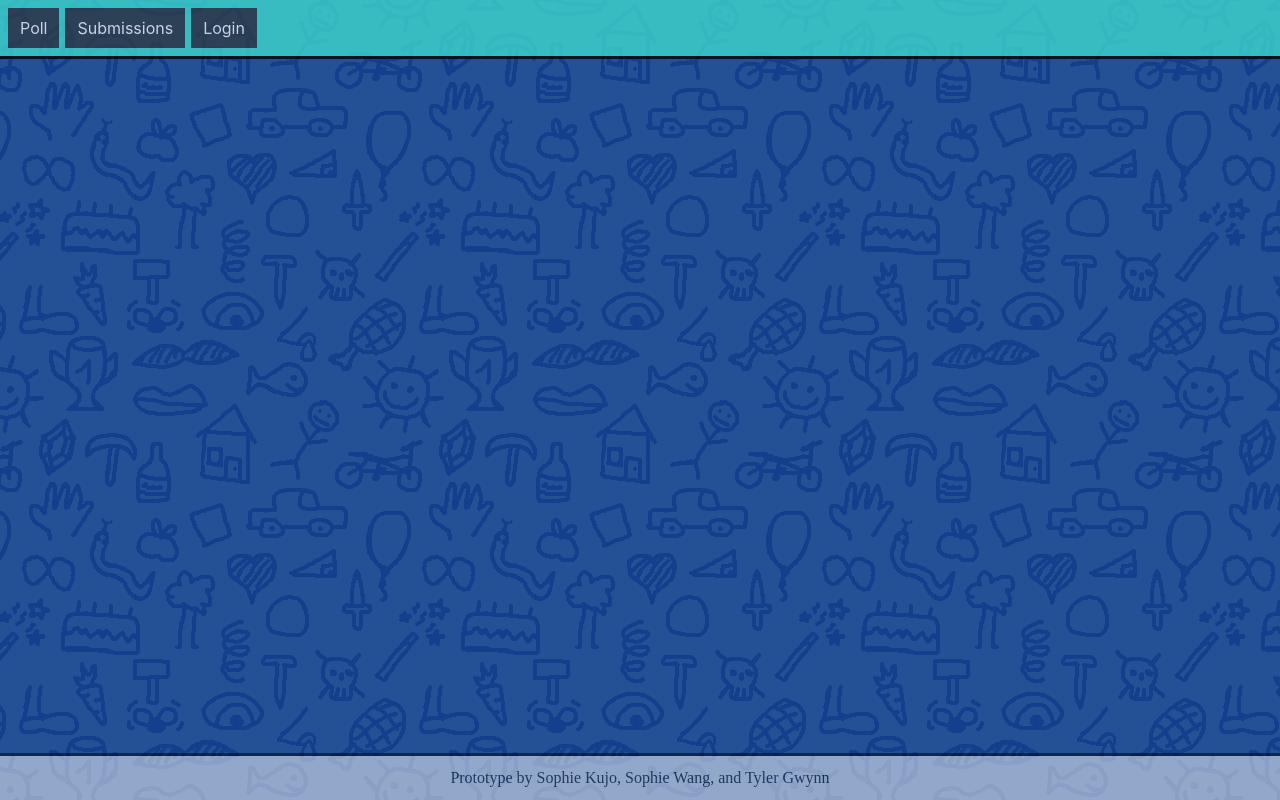
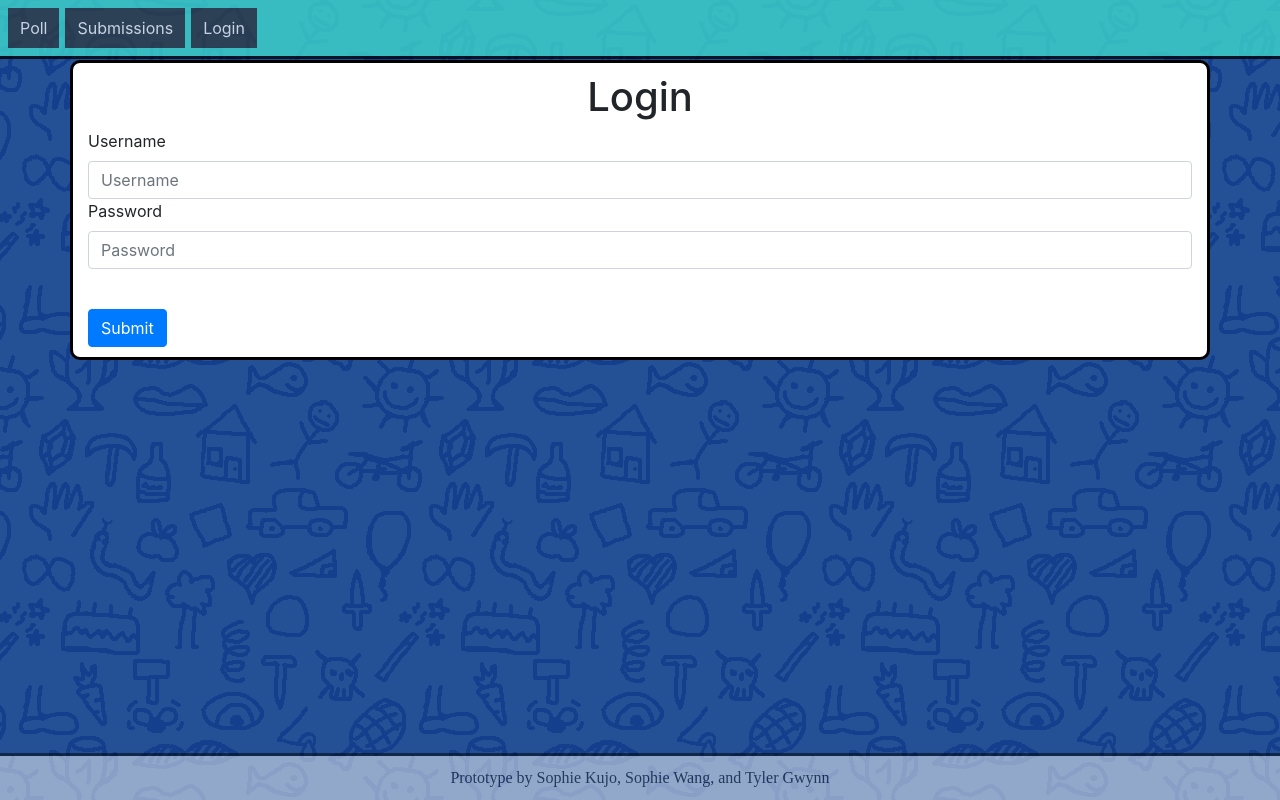
Before and after one commit to TaylorGwynn/476_final_project, a React (Create React App) app: page /login in a window 1280 px wide. Built offline with nearby package versions, Linux system fonts and the light colour scheme.

Commit message:
Added login page placeholder

```diff
--- a/src/App.tsx
+++ b/src/App.tsx
@@ -5,6 +5,8 @@ import WaifuPoll from './Poll';
 import Header from './Header';
 import { BrowserRouter, Switch, Route } from 'react-router-dom';
 import Submissions from './Submissions';
+import UserComponent from './UserComponent';
+import FakeLogin from './FakeLogin';
 
 let loggedIn: boolean = false;
 
@@ -36,6 +38,8 @@ class App extends Component {
             <Route path="/home"/>
             <Route path="/poll"><WaifuPoll pollQuestion={this.state.pollQuestion} pollAnswers={this.state.pollAnswers}/></Route>
             <Route path="/submissions"><Submissions newEntry={this.newEntry}/></Route>
+            <Route path="/login"><FakeLogin/></Route>
+            <Route path="/usersettings"><UserComponent/></Route>
           </Switch>
           </div>
         <div className="footer">Prototype by Sophie Kujo, Sophie Wang, and Tyler Gwynn</div>
--- /dev/null
+++ b/src/FakeLogin.css
@@ -0,0 +1,59 @@
+#loginpage {
+  margin: 0 auto 0;
+  width: 75%;
+}
+
+div {
+  display: block;
+}
+
+.container {
+  margin: 10px auto 10px;
+  background-color: white;
+  display: flex;
+  padding: 10px 10px 10px 10px;
+  border-radius: 10px;
+  border: 3px solid black;
+}
+
+#profile-picture {
+  width: 200px;
+  height: 200px;
+  position: relative;
+  clear: both;
+  margin: 0;
+  border: 2.5px solid black;
+  border-radius: 10px;
+  margin-bottom: 5px;
+}
+
+.controlsBox {
+  position: relative;
+  width: 50%;
+  height: fit-content;
+  clear: both;
+  margin: auto;
+}
+
+#imageField {
+  width: 200px;
+  float:left;
+}
+
+#entry {
+  width: 100%;
+}
+
+#nameField {
+  margin-left: 200px;
+  padding: 20px;
+}
+
+h1 {
+  margin: 0;
+  text-align: center;
+}
+/* .errormsg .form-label{
+  font-weight: bold;
+  color: #AA0000;
+} */
--- /dev/null
+++ b/src/FakeLogin.tsx
@@ -0,0 +1,82 @@
+import React, {Component} from 'react';
+import './UserComponent.css';
+import { Form, Button } from "react-bootstrap";
+
+type UserProps = {
+  displaytext?: string;
+
+};
+type MyState = {
+  username?: string;
+  pw?: string;
+  error?: string;
+}
+
+export default class UserComponent extends Component<UserProps,MyState> {
+  state = {username:"", pw:"", error:""}
+
+  constructor(props: UserProps, state: any) {
+      super(props)
+      }
+  renderError() {
+    const { username } = this.state
+    return <Form.Label className="errormsg">{this.state.error}</Form.Label>
+  }
+  //constantly run as username is typed into text field
+  setUserName = (e:any) => {
+    e.persist();
+    this.setState({
+        username : e.target.value,
+    })
+    if (this.state.username.length > 0) this.setState({ error: "" })
+  }
+
+  setPw = (e:any) => {
+    e.persist();
+    this.setState({
+        pw : e.target.value,
+    })
+    if (this.state.pw.length > 0) this.setState({ error: "" })
+  }
+
+  login = () => {
+    if (this.state.username === "") {
+        this.setState({
+            error: "Please enter a username and password."
+        })
+        return
+    }
+    if (this.state.username === "astolfoBest" && this.state.pw === "1234"){
+
+    }else{
+      this.setState({
+        error: "Incorrect username or password."
+      })
+      return
+    }
+}
+  render() {
+    return(<div>
+      <div id="loginpage">
+                <div className="container">
+                    <div id="entry">
+
+      <Form>
+        <h1>Login</h1>
+        <Form.Group>
+            <Form.Label>Username</Form.Label>
+            <Form.Control type="text" id="username" placeholder="Username" onChange={this.setUserName}/>
+            <Form.Label>Password</Form.Label>
+            <Form.Control type="password" id="password" placeholder="Password" onChange={this.setPw}/>
+            {this.renderError()}
+
+        </Form.Group>
+        <Button variant="primary" onClick={this.login}>Submit</Button>
+        </Form>
+        </div>
+                    </div>
+                </div>
+            </div>
+)
+    }
+  }
```
